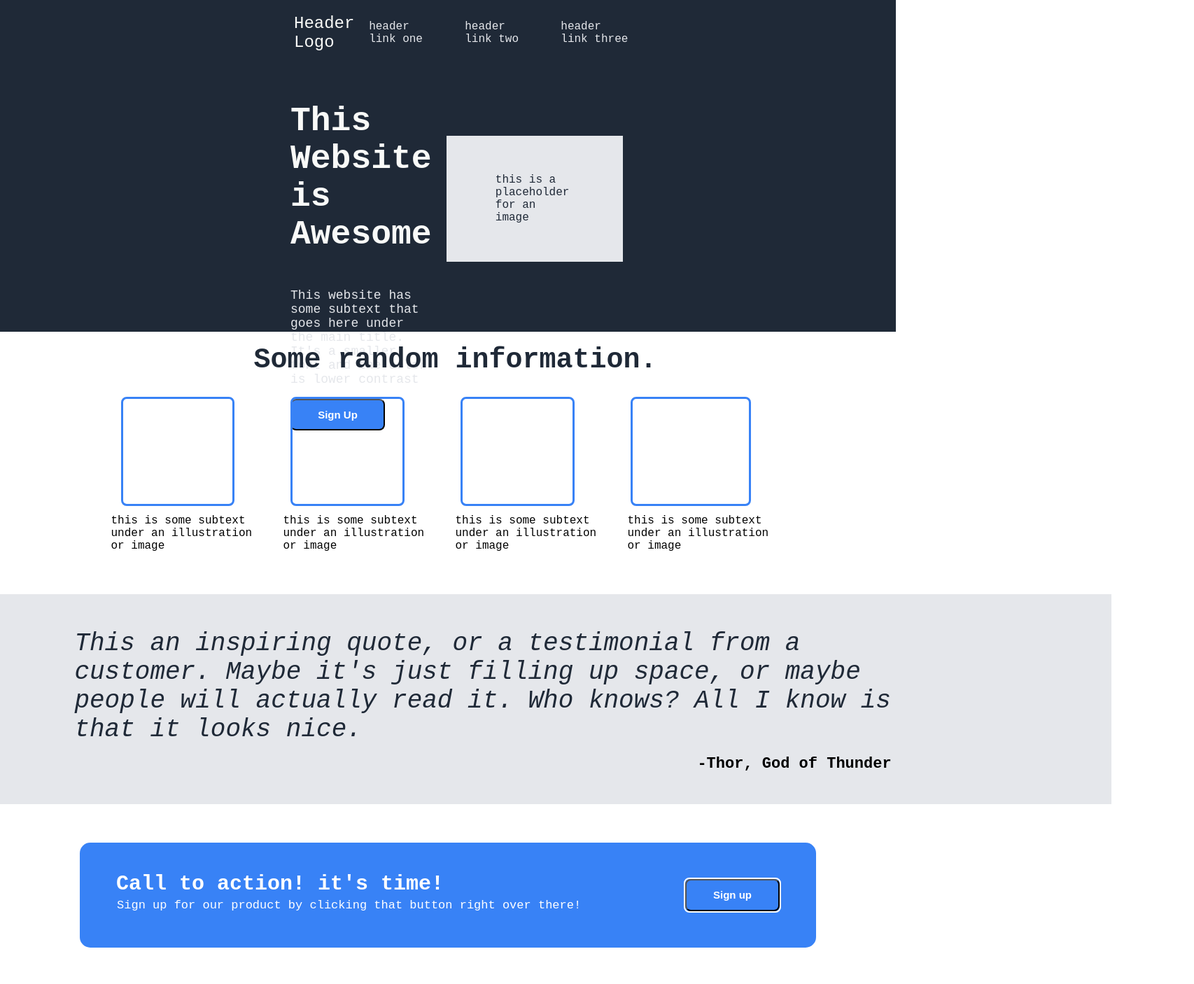
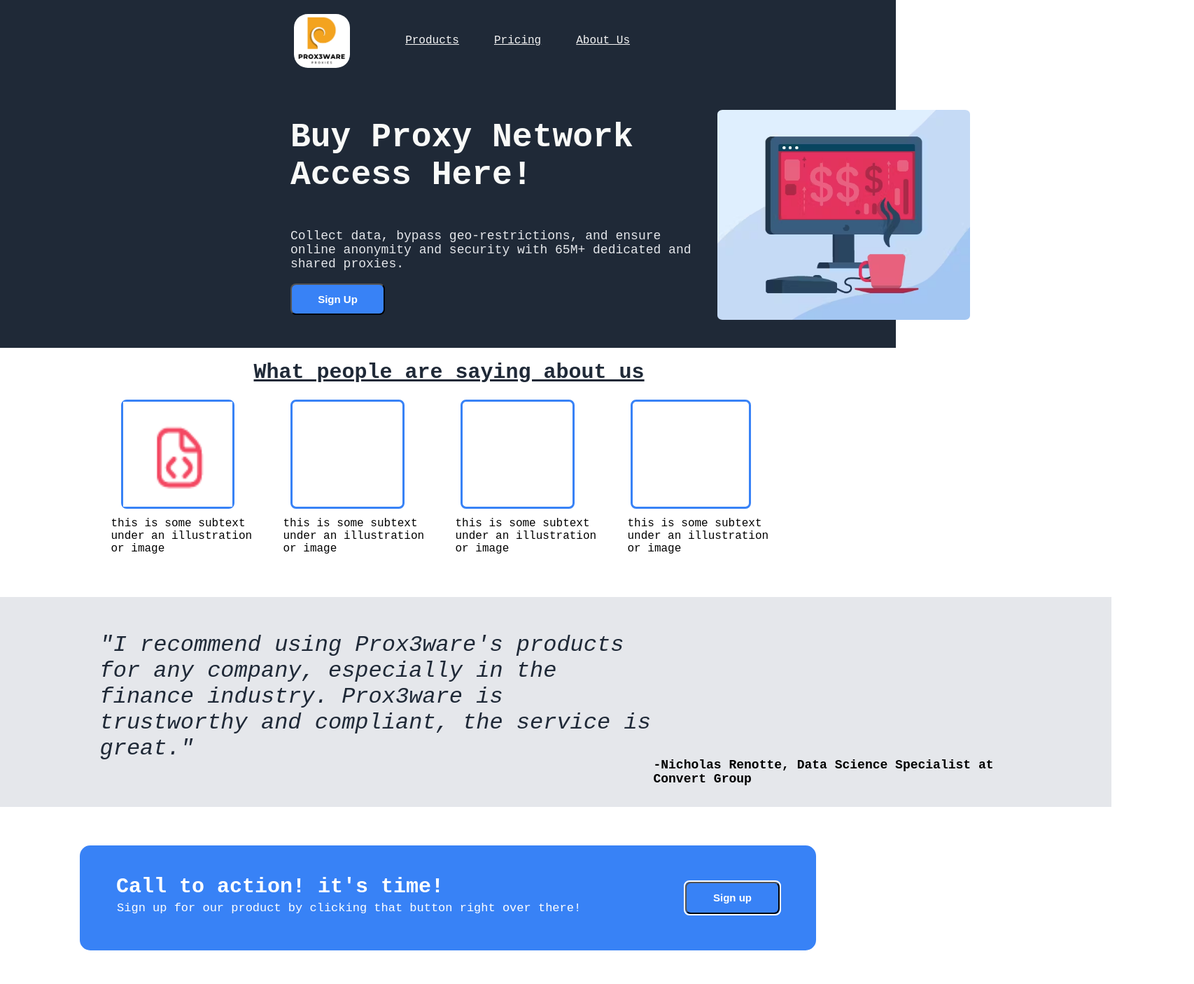
Before and after one commit to devangOSJunkie/Project-Landing-Page, a plain HTML site: page index.html in a window 1280 px wide. Shown: the top 1406 px of the page at 70% size, 1706 px wide, since content can reach past the window. Drawn offline with Linux system fonts and the light colour scheme.

Commit message:
customized the page and added content

```diff
--- a/index.html
+++ b/index.html
@@ -8,31 +8,35 @@
   </head>
   <body>
     <div class="header">
-      <div class="left-logo">Header Logo</div>
+      <div class="left-logo">
+        <img src="/Screenshot from 2024-01-20 01-27-55.png" alt="Logo Description">
+      </div>
       <div class="right-links">
-        <a href="https://example.com">header link one</a>
-        <a href="https://example.com">header link two</a>
-        <a href="https://example.com">header link three</a>
+        <a href="https://example.com">Products</a>
+        <a href="https://example.com">Pricing</a>
+        <a href="https://example.com">About Us</a>
       </div>
     </div>
     <div class="section-1">
       <div class="left-content">
-        <h1>This Website is Awesome</h1>
+        <h1>Buy Proxy Network Access Here!</h1>
         <p>
-          This website has some subtext that goes here under the main title.
-          It's a smaller font and the color is lower contrast
+          Collect data, bypass geo-restrictions, and ensure online anonymity and security with 65M+ dedicated and shared proxies.
         </p>
         <button>Sign Up</button>
       </div>
-      <div class="rightimage">
-        <div class="image">this is a placeholder for an image</div>
+        <div class="image">
+          <img src = "0763b469-3241-4a8f-8a33-9ea870a2e944_Image-2.avif" alt="computer logo">
+        </div>
       </div>
     </div>
     <div class="section-2">
       <div class="information">
-        <h2>Some random information.</h2>
+        <h2>What people are saying about us</h2>
         <div class="container">
-          <div class="box1"></div>
+          <div class="box1">
+          <img src = "Screenshot from 2024-01-20 01-55-30.png" alt="logo">
+          </div>
           <div class="box2"></div>
           <div class="box3"></div>
           <div class="box4"></div>
@@ -53,11 +57,9 @@
         </div>
         <div class="section-3">
           <div class="quote">
-            This an inspiring quote, or a testimonial from a customer. Maybe
-            it's just filling up space, or maybe people will actually read it.
-            Who knows? All I know is that it looks nice.
+            "I recommend using Prox3ware's products for any company, especially in the finance industry. Prox3ware is trustworthy and compliant, the service is great."
           </div>
-          <div class="author">-Thor, God of Thunder</div>
+          <div class="author">-Nicholas Renotte, Data Science Specialist at Convert Group</div>
         </div>
         <div class="section-4">
           <div class="bluecontainer">
--- a/styles.css
+++ b/styles.css
@@ -29,14 +29,15 @@ p {
     color: #e5e7eb;
 }
 a {
-    text-decoration: none;
+    text-decoration: underline;
     outline: none;
-    color: #e5e7eb;
+    color:whitesmoke
 }
 
 h2 {
     font-weight: 800px;
-    font-size: 40px;
+    font-size: 30px;
+    text-decoration: underline;
     color: #1f2937;
     display: flex;
     margin-top: -2px;
@@ -64,13 +65,17 @@ h3 {
     background-color: #1f2937;
 }
 
-.left-logo {
+.left-logo img {
+    border-radius: 25%;
+    overflow: hidden;
+    max-width: 80px;
     display: flex;
     margin-left: 400px;
 }
 
 .right-links {
     display: flex;
+    flex-shrink: 0;
     padding-right: 360px;
     gap: 50px;
     align-items: center;
@@ -82,6 +87,13 @@ h3 {
     padding: 40px;
     justify-content: space-between;
     background-color: #1f2937;
+}
+
+.image img {
+    border-radius: 2%; /* Make it a circle by setting border-radius to 50% */
+    overflow: hidden;
+    height: 300px;
+    margin-right: 320px;
 }
 
 .rightimage {
@@ -98,6 +110,7 @@ h3 {
 
 .left-content {
     display: flex;
+    flex-shrink: 0;
     flex-direction: column;
     padding: 20px;
     margin-left: 355px;
@@ -127,10 +140,15 @@ h3 {
 
 .box1 {
     display: flex;
-    border: 3px solid #3882f6;
     height: 150px;
     width: 190px;
+    border: 3px solid #3882f6;
     border-radius: 8px;
+}
+
+.box1 img {
+    max-width: 100%;
+    max-height: 100%;
 }
 
 .box2 {
@@ -212,10 +230,10 @@ h3 {
 
 .quote {
     display: flex;
-    width: 1250px;
-    height: 300px;
-    font-size: 36px;
-    padding-left: 100px;
+    width: 1000px;
+    height: 500px;
+    font-size: 32px;
+    padding-left: 400px;
     font-style: italic;
     color: #1f2937;
 
@@ -225,9 +243,9 @@ h3 {
     display: flex;
     height: 20px;
     margin-top: 180px;
-    margin-left: -360px;
+    margin-right: 100px;
     font-weight: bold;
-    font-size: 22px;
+    font-size: 18px;
 }
 
 .section-4 {
```
Also changed, not shown: 0763b469-3241-4a8f-8a33-9ea870a2e944_Image-2.avif (added), Landing-Page/SOCKS5 and HTTP(s) proxies.svg (added), Landing-Page/Screenshot from 2024-01-20 01-27-55.png (added), Screenshot from 2024-01-20 01-27-55.png (added), Screenshot from 2024-01-20 01-55-30.png (added).
